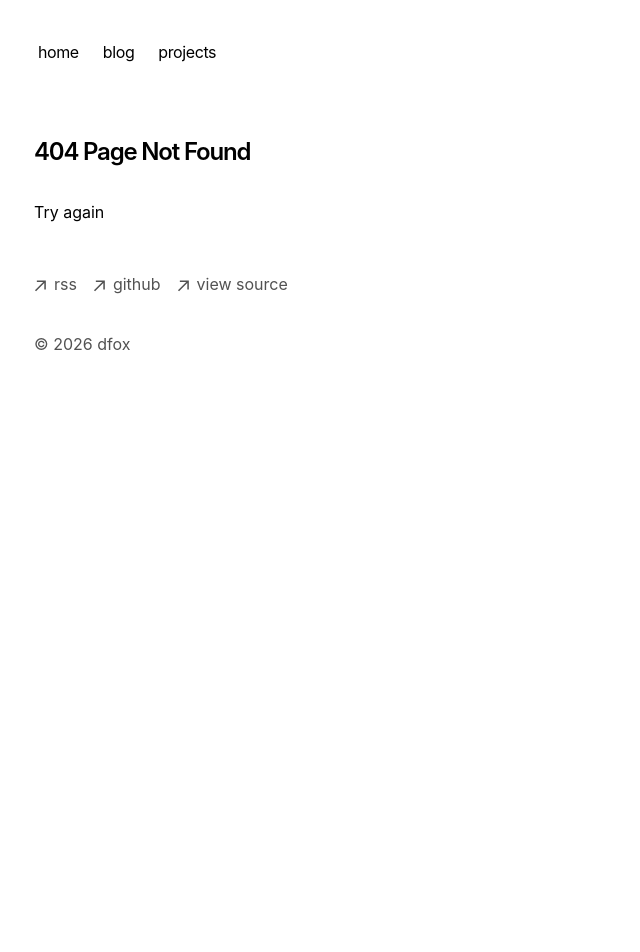
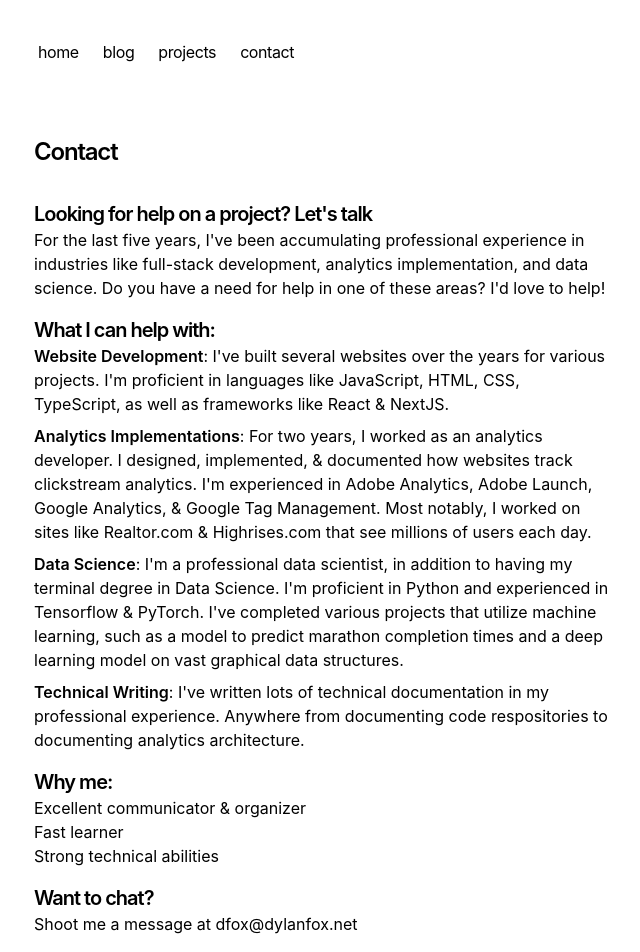
Before and after one commit to dylanfox5/next-dfox, a Next.js app: page /contact in a window 1280 px wide. Before the commit this address had no page. Shown: the top 952 px of the page, without its empty margins (318-958 px from the left). Before the commit the page ends 800 px from the top, so only its background shows below. Built offline with nearby package versions, Linux system fonts and the light colour scheme.

Commit message:
add /contacts page

```diff
--- a/app/components/nav.tsx
+++ b/app/components/nav.tsx
@@ -10,6 +10,9 @@ const navItems = {
   '/projects': {
     name: 'projects',
   },
+  '/contact/': {
+    name: 'contact',
+  }
 }
 
 export function Navbar() {
--- /dev/null
+++ b/app/contact/page.tsx
@@ -0,0 +1,57 @@
+export default function Page() {
+  return (
+    <section>
+      <h1 className="font-semibold text-2xl mb-8 tracking-tighter">Contact</h1>
+      <h1 className="font-semibold text-xl tracking-tighter">
+        Looking for help on a project? Let's talk
+      </h1>
+      <p className="mb-4">
+        {`For the last five years, I've been accumulating professional experience in industries like full-stack development,
+        analytics implementation, and data science. Do you have a need for help in one of these areas? I'd love to help!`}
+      </p>
+      <h1 className="font-semibold text-xl tracking-tighter">
+        What I can help with:
+      </h1>
+      <ul className="mb-4">
+        <li className="mb-2">
+          <span className="font-semibold">Website Development</span>: I've built
+          several websites over the years for various projects. I'm proficient
+          in languages like JavaScript, HTML, CSS, TypeScript, as well as
+          frameworks like React & NextJS.
+        </li>
+        <li className="mb-2">
+          <span className="font-semibold">Analytics Implementations</span>: For
+          two years, I worked as an analytics developer. I designed,
+          implemented, & documented how websites track clickstream analytics.
+          I'm experienced in Adobe Analytics, Adobe Launch, Google Analytics, &
+          Google Tag Management. Most notably, I worked on sites like
+          Realtor.com & Highrises.com that see millions of users each day.
+        </li>
+        <li className="mb-2">
+          <span className="font-semibold">Data Science</span>: I'm a
+          professional data scientist, in addition to having my terminal degree
+          in Data Science. I'm proficient in Python and experienced in
+          Tensorflow & PyTorch. I've completed various projects that utilize
+          machine learning, such as a model to predict marathon completion times
+          and a deep learning model on vast graphical data structures.
+        </li>
+        <li className="mb-2">
+          <span className="font-semibold">Technical Writing</span>: I've written
+          lots of technical documentation in my professional experience.
+          Anywhere from documenting code respositories to documenting analytics
+          architecture.
+        </li>
+      </ul>
+      <h1 className="font-semibold text-xl tracking-tighter">Why me:</h1>
+      <ul className="mb-4">
+        <li>Excellent communicator & organizer</li>
+        <li>Fast learner</li>
+        <li>Strong technical abilities</li>
+      </ul>
+      <h1 className="font-semibold text-xl tracking-tighter">Want to chat?</h1>
+      <p className="mb-4">
+        {`Shoot me a message at dfox@dylanfox.net`}
+      </p>
+    </section>
+  );
+}
```
